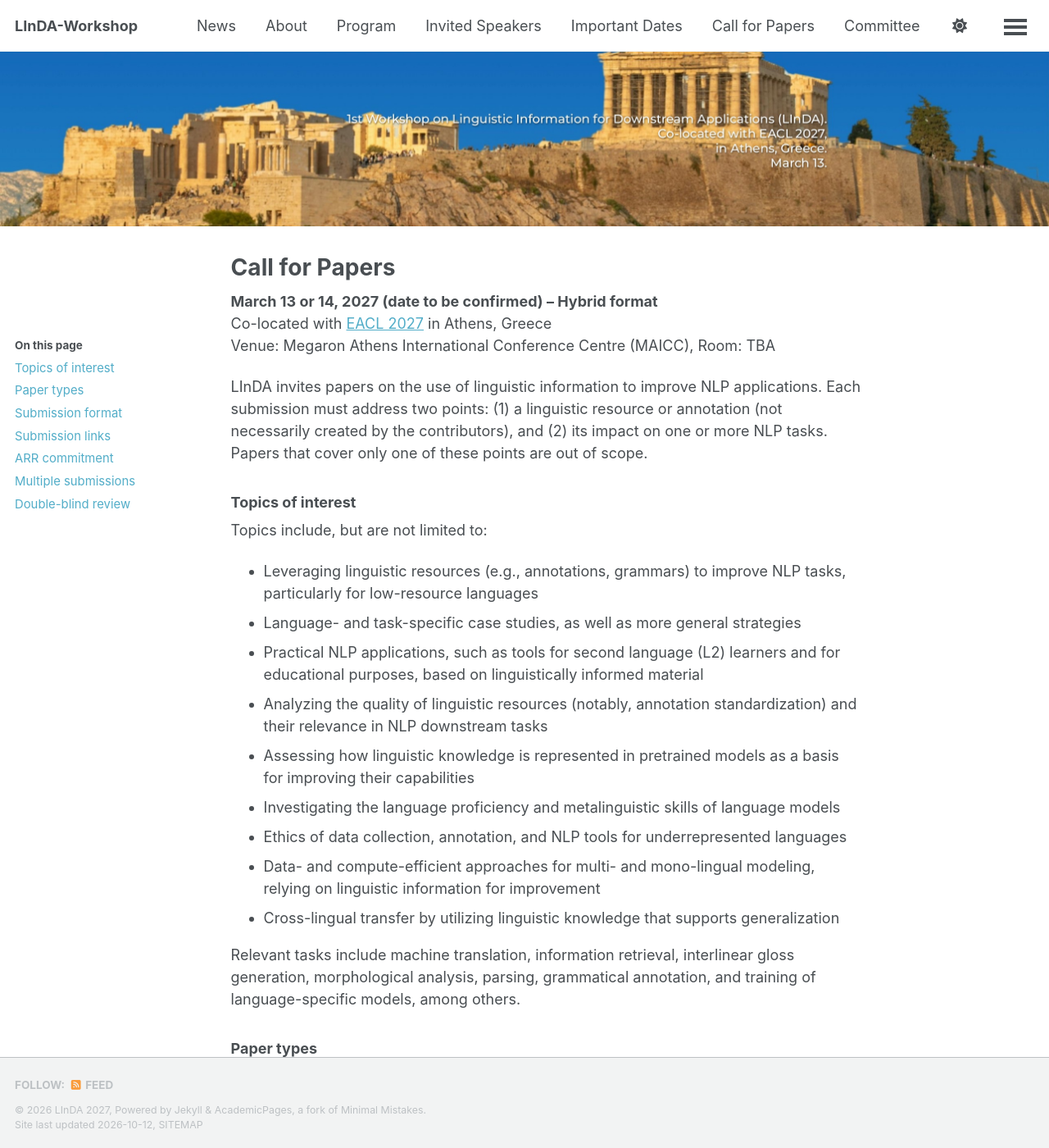
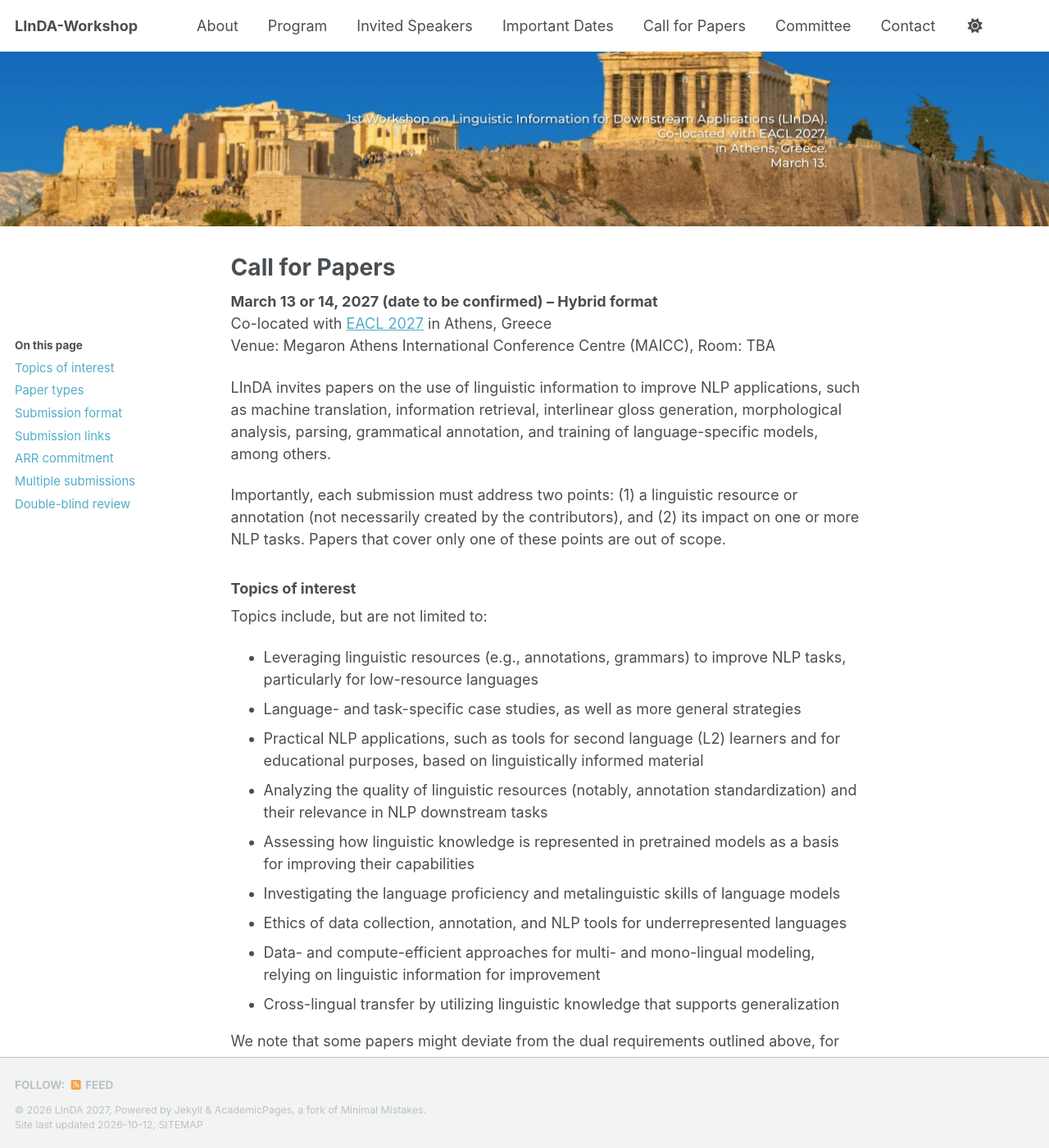
Before and after one commit to LInDA-Workshop/LInDA-Workshop.github.io, a Jekyll site: the page built from _pages/cfp.md, in a window 1280 px wide and 1400 px high. Shown: the whole window at 82% size. Built offline with Jekyll 4.4.1, drawn with Linux system fonts in a browser that asks for light colours; a style sheet for code colours, icons or effects is not loaded.

Commit message:
update content

```diff
--- a/_data/navigation.yml
+++ b/_data/navigation.yml
@@ -1,6 +1,6 @@
 main:
-  - title: "News"
-    url: /news/
+  # - title: "News"
+  #   url: /news/
   - title: "About"
     url: /
   - title: "Program"
--- a/_pages/cfp.md
+++ b/_pages/cfp.md
@@ -68,10 +68,25 @@ banner: /images/linda_eacl_2027_banner_v2.jpg
 Co-located with <a href="https://2027.eacl.org/"> EACL 2027</a> in Athens, Greece<br>
 Venue: Megaron Athens International Conference Centre (MAICC), Room: TBA</p>
 
-<p>LInDA invites papers on the use of linguistic information to improve NLP applications. Each submission must address two points: (1) a linguistic resource or annotation (not necessarily created by the contributors), and (2) its impact on one or more NLP tasks. Papers that cover only one of these points are out of scope.</p>
+<p>LInDA invites papers on the use of linguistic information to improve  NLP applications, such as machine translation, information retrieval, interlinear gloss generation, morphological analysis, parsing, grammatical annotation, and training of language-specific models, among others.</p>
 
-<h3>Topics of interest</h3><p>Topics include, but are not limited to:</p><ul><li>Leveraging linguistic resources (e.g., annotations, grammars) to improve NLP tasks, particularly for low-resource languages</li><li>Language- and task-specific case studies, as well as more general strategies</li><li>Practical NLP applications, such as tools for second language (L2) learners and for educational purposes, based on linguistically informed material</li><li>Analyzing the quality of linguistic resources (notably, annotation standardization) and their relevance in NLP downstream tasks</li><li>Assessing how linguistic knowledge is represented in pretrained models as a basis for improving their capabilities</li><li>Investigating the language proficiency and metalinguistic skills of language models</li><li>Ethics of data collection, annotation, and NLP tools for underrepresented languages</li><li>Data- and compute-efficient approaches for multi- and mono-lingual modeling, relying on linguistic information for improvement</li><li>Cross-lingual transfer by utilizing linguistic knowledge that supports generalization</li></ul>
-<p>Relevant tasks include machine translation, information retrieval, interlinear gloss generation, morphological analysis, parsing, grammatical annotation, and training of language-specific models, among others.</p>
+<p>Importantly, each submission must address two points: (1) a linguistic resource or annotation (not necessarily created by the contributors), and (2) its impact on one or more NLP tasks. Papers that cover only one of these points are out of scope.</p>
+
+<h3>Topics of interest</h3>
+<p>Topics include, but are not limited to:</p>
+<ul>
+<li>Leveraging linguistic resources (e.g., annotations, grammars) to improve NLP tasks, particularly for low-resource languages</li>
+<li>Language- and task-specific case studies, as well as more general strategies</li>
+<li>Practical NLP applications, such as tools for second language (L2) learners and for educational purposes, based on linguistically informed material</li>
+<li>Analyzing the quality of linguistic resources (notably, annotation standardization) and their relevance in NLP downstream tasks</li>
+<li>Assessing how linguistic knowledge is represented in pretrained models as a basis for improving their capabilities</li>
+<li>Investigating the language proficiency and metalinguistic skills of language models</li>
+<li>Ethics of data collection, annotation, and NLP tools for underrepresented languages</li>
+<li>Data- and compute-efficient approaches for multi- and mono-lingual modeling, relying on linguistic information for improvement</li>
+<li>Cross-lingual transfer by utilizing linguistic knowledge that supports generalization</li>
+</ul>
+
+<p>We note that some papers might deviate from the dual requirements outlined above, for example, position papers and papers discussing the ethical considerations surrounding data collection, annotation, and NLP tool development for underrepresented languages.</p>
 
 <h3>Paper types</h3>
 <p>All accepted papers will be presented as talks or posters.</p>
@@ -85,9 +100,14 @@ Venue: Megaron Athens International Conference Centre (MAICC), Room: TBA</p>
 <h3>Submission format</h3>
 <p>Submissions must follow the two-column ACL format. Please use the official <a href="https://github.com/acl-org/acl-style-files"> ACL LaTeX template</a> (also available on <a href="https://www.overleaf.com/latex/templates/association-for-computational-linguistics-acl-conference/jvxskxpnznfj"> Overleaf</a>). We do not provide a Word template. Submissions must be in PDF.</p>
 <p>All papers must include a Limitations section after the conclusion. This section does not count toward the page limit. An Ethical Considerations section is optional and also does not count toward the limit.</p>
+
 <h3>Submission links</h3>
 <p>We use OpenReview for all submissions.</p>
-<ul><li>Direct submissions (archival): TBA</li><li>ARR commitment (archival, pre-reviewed papers): TBA</li><li>Non-archival submissions: TBA</li></ul>
+<ul>
+<li>Direct submissions (archival): TBA</li>
+<li>ARR commitment (archival, pre-reviewed papers): TBA</li>
+<li>Non-archival submissions: TBA</li>
+</ul>
 
 
 <h3>ARR commitment</h3>
```
Also changed, not shown: _pages/about.md (+19 -6 lines), _pages/news.md (+1 -1 lines).
